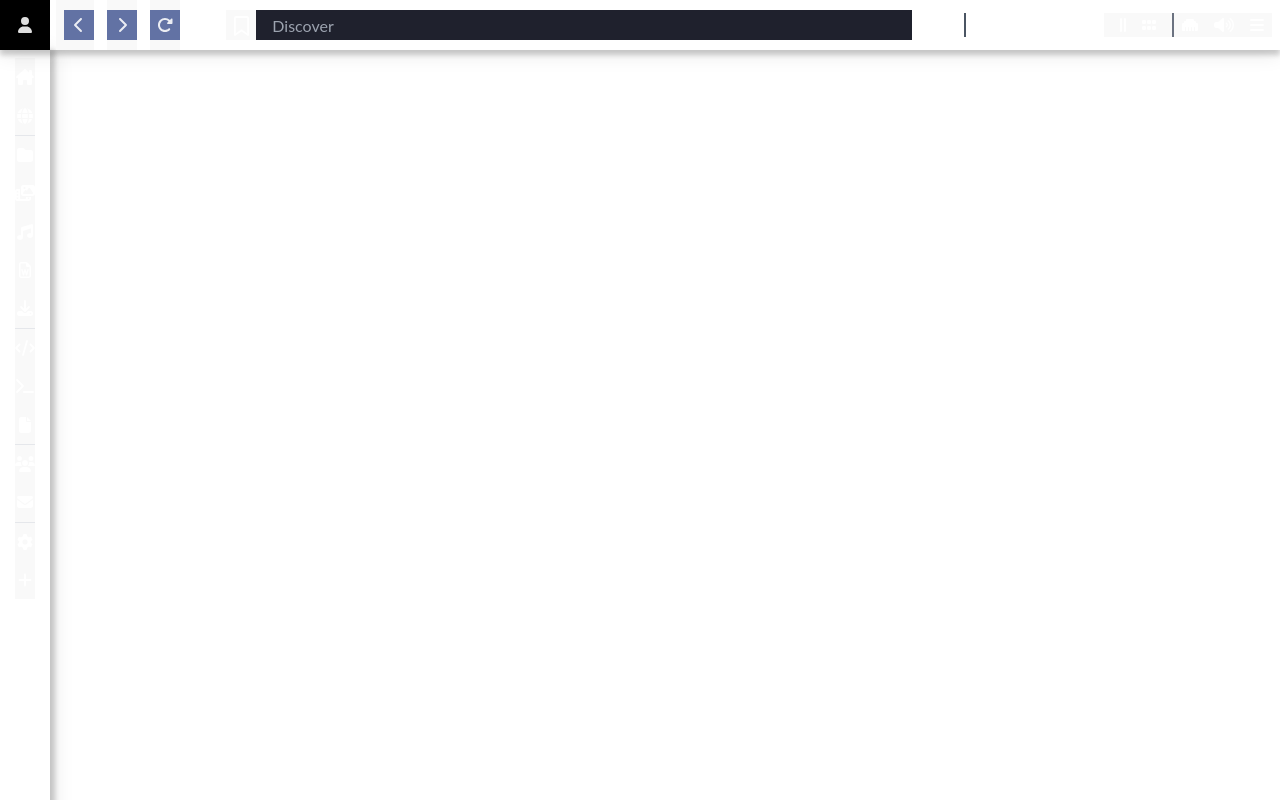
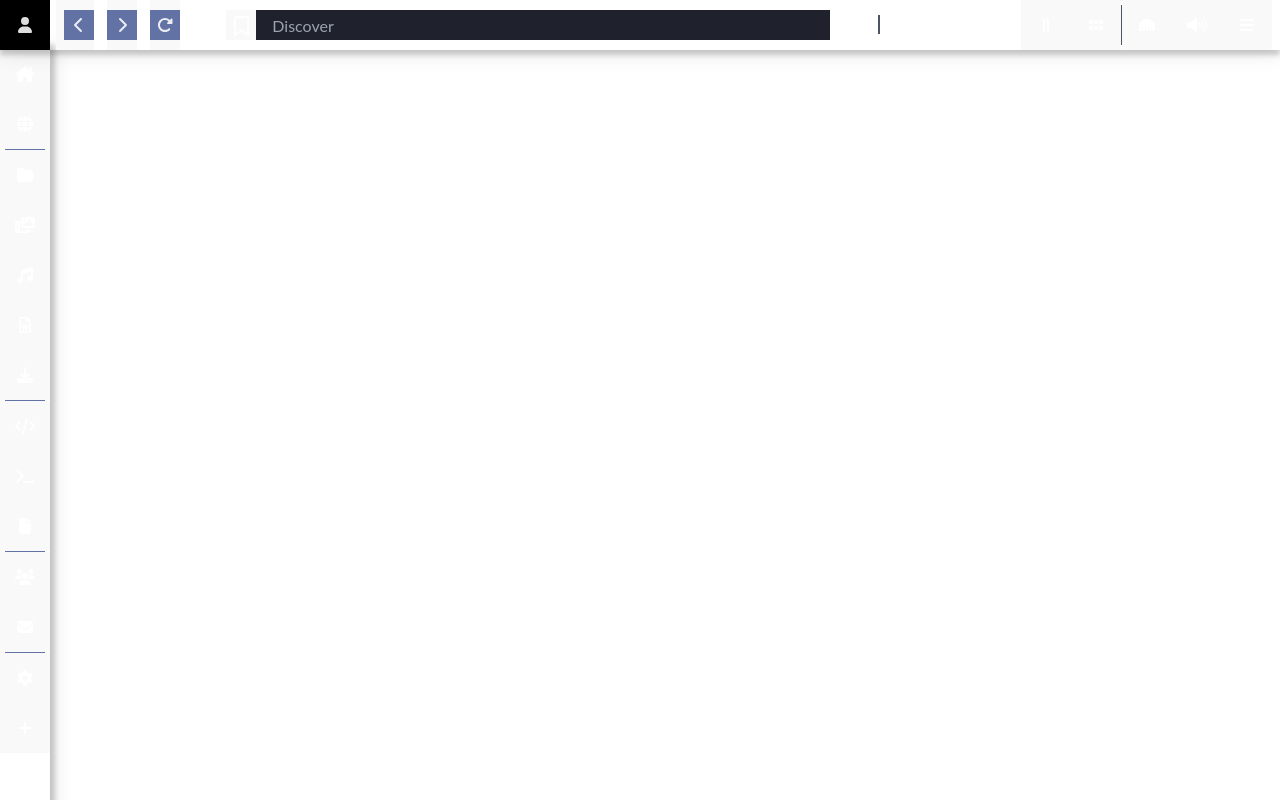
Before and after one commit to noxfall/flatron, a React (Vite) app: page / in a window 1280 px wide. Built offline with nearby package versions, Linux system fonts and the light colour scheme.

Commit message:
Destructure components

```diff
--- a/index.html
+++ b/index.html
@@ -2,7 +2,7 @@
 <html lang="en">
   <head>
     <meta charset="UTF-8" />
-    <link rel="icon" type="image/svg+xml" href="/vite.svg" />
+    <link rel="icon" type="image/svg+xml" href="/logo.svg" />
     <meta name="viewport" content="width=device-width, initial-scale=1.0" />
     <title>Flatron</title>
   </head>
--- a/src/App.jsx
+++ b/src/App.jsx
@@ -1,11 +1,10 @@
-import TopBar from "./components/common/TopBar";
-import LeftBar from "./components/common/LeftBar";
+import { TopBar, SidebarLeft } from "./components/common";
 
 const App = () => {
   return (
     <main className="app">
       <TopBar />
-      <LeftBar />
+      <SidebarLeft />
     </main>
   );
 };
--- a/src/components/common/LeftBar.jsx
+++ b/src/components/common/SidebarLeft/index.jsx
@@ -6,9 +6,9 @@ const LeftBar = () => {
   return (
     <aside
       id="leftBar"
-      className="flex flex-col justify-start items-center absolute left-0 top-[50px] w-[50px] h-full"
+      className="flex flex-col justify-start items-center absolute left-0 top-[45px] w-[50px] h-full"
     >
-      <div className="flex flex-col py-2 h-full">
+      <div className="flex flex-col py-1 h-full">
         <button>
           <FontAwesomeIcon icon={faHomeLg} />
         </button>
--- a/src/components/common/TopBar.jsx
+++ /dev/null
@@ -1,65 +0,0 @@
-import { useState, useEffect } from 'react';
-import { FontAwesomeIcon } from "@fortawesome/react-fontawesome";
-import { faChevronLeft, faChevronRight, faBars, faEthernet, faUser, faRotateRight, faVolumeHigh, faGripLinesVertical, faGripHorizontal, faTableColumns, faTableCells, faGripVertical } from "@fortawesome/free-solid-svg-icons";
-import { faBookmark } from '@fortawesome/free-regular-svg-icons';
-
-const TopBar = () => {
-  const [time, setTime] = useState(new Date());
-
-  useEffect(() => {
-    const timer = setInterval(() => setTime(new Date()), 60000);
-    () => clearInterval(timer);
-  });
-
-  return (
-    <nav className="flex flex-row justify-between items-center absolute top-0 w-full h-[50px] pr-2">
-      <div className="flex">
-        <button className="bg-black w-[50px] h-[50px]">
-          <FontAwesomeIcon icon={faUser} />
-        </button>
-        <button className="navBtn pl-2">
-          <a href="#"><FontAwesomeIcon icon={faChevronLeft} /></a>
-        </button>
-        <button className="navBtn">
-          <a href="#"><FontAwesomeIcon icon={faChevronRight} /></a>
-        </button>
-        <button className="navBtn">
-          <a href="#"><FontAwesomeIcon icon={faRotateRight} /></a>
-        </button>
-      </div>
-      <div className="flex items-center flex-grow pl-10">
-        <button className="px-2 w-[30px] h-30px text-[20px]">
-          <FontAwesomeIcon icon={faBookmark} />
-        </button>
-        <input
-          type="text"
-          placeholder="Discover"
-          className="w-full h-[30px] bg-[#1f212d] outline-none font-[16px] px-[1em] flex-1"
-        />
-        <div className="flex justify-between">
-          <span className="px-2 border-r-2 border-gray-600">{time.getHours()}: {time.getMinutes()}</span>
-          <span className="px-2">{time.toDateString().substring(0, 10)}</span>
-        </div>
-      </div>
-      <div className="ml-10">
-        <button className="pl-4 pr-2">
-          <a href="#"><FontAwesomeIcon icon={faGripLinesVertical} /></a>
-        </button>
-        <button className="px-2 pr-4">
-          <a href="#"><FontAwesomeIcon icon={faGripHorizontal} /></a>
-        </button>
-        <button className="px-2 border-l-2 border-gray-500">
-          <a href="#"><FontAwesomeIcon icon={faEthernet} /></a>
-        </button>
-        <button className="px-2">
-          <a href="#"><FontAwesomeIcon icon={faVolumeHigh} /></a>
-        </button>
-        <button className="px-2">
-          <a href="#"><FontAwesomeIcon icon={faBars} /></a>
-        </button>
-      </div>
-    </nav>
-  );
-};
-
-export default TopBar;
--- /dev/null
+++ b/src/components/common/TopBar/Clock.jsx
@@ -0,0 +1,19 @@
+import { useState, useEffect } from 'react';
+
+const Clock = () => {
+  const [time, setTime] = useState(new Date());
+
+  useEffect(() => {
+    const timer = setInterval(() => setTime(new Date()), 60000); // Update every minute
+    () => clearInterval(timer);
+  });
+
+  return (
+    <div className="px-2 w-[15%]">
+      <span className="pr-2">{time.getHours()}:{time.getMinutes()}</span>
+      <span className='pl-2 border-l-2 border-gray-600'>{time.toDateString().substring(0, 10)}</span>
+    </div>
+  );
+};
+
+export default Clock;
--- /dev/null
+++ b/src/components/common/TopBar/Navigation.jsx
@@ -0,0 +1,23 @@
+import { FontAwesomeIcon } from "@fortawesome/react-fontawesome";
+import { faUser, faChevronLeft, faChevronRight, faRotateRight } from '@fortawesome/free-solid-svg-icons';
+
+const Navigation = () => {
+  return (
+    <div className="flex">
+      <button className="bg-black w-[50px] h-[50px]">
+        <FontAwesomeIcon icon={faUser} />
+      </button>
+      <button className="navBtn pl-2">
+        <a href="#"><FontAwesomeIcon icon={faChevronLeft} /></a>
+      </button>
+      <button className="navBtn">
+        <a href="#"><FontAwesomeIcon icon={faChevronRight} /></a>
+      </button>
+      <button className="navBtn">
+        <a href="#"><FontAwesomeIcon icon={faRotateRight} /></a>
+      </button>
+    </div>
+  );
+};
+
+export default Navigation;
--- /dev/null
+++ b/src/components/common/TopBar/SearchBoxContainer.jsx
@@ -0,0 +1,19 @@
+import { FontAwesomeIcon } from "@fortawesome/react-fontawesome";
+import { faBookmark } from "@fortawesome/free-regular-svg-icons";
+
+const SearchBoxContainer = () => {
+  return (
+    <div className="flex items-center flex-grow pl-10">
+      <button className="px-2 w-[30px] h-30px text-[20px]">
+        <FontAwesomeIcon icon={faBookmark} />
+      </button>
+      <input
+        type="text"
+        placeholder="Discover"
+        className="w-full h-[30px] bg-[#1f212d] outline-none font-[16px] px-[1em]"
+      />
+    </div>
+  );
+};
+
+export default SearchBoxContainer;
--- /dev/null
+++ b/src/components/common/TopBar/UserMenuContainer.jsx
@@ -0,0 +1,27 @@
+import { FontAwesomeIcon } from "@fortawesome/react-fontawesome";
+import { faBars, faEthernet, faVolumeHigh, faGripLinesVertical, faGripHorizontal } from "@fortawesome/free-solid-svg-icons";
+
+const UserMenuContainer = () => {
+  return (
+    <div className="flex justify-center items-center" id="userMenu">
+      <button>
+        <a href="#"><FontAwesomeIcon icon={faGripLinesVertical} /></a>
+      </button>
+      <button>
+        <a href="#"><FontAwesomeIcon icon={faGripHorizontal} /></a>
+      </button>
+      <div className="border-l-[1px] border-gray-600 h-[40px]"></div>
+      <button>
+        <a href="#"><FontAwesomeIcon icon={faEthernet} /></a>
+      </button>
+      <button>
+        <a href="#"><FontAwesomeIcon icon={faVolumeHigh} /></a>
+      </button>
+      <button>
+        <a href="#"><FontAwesomeIcon icon={faBars} /></a>
+      </button>
+    </div>
+  );
+};
+
+export default UserMenuContainer;
--- /dev/null
+++ b/src/components/common/TopBar/index.jsx
@@ -0,0 +1,18 @@
+import Clock from './Clock';
+import Navigation from "./Navigation";
+import SearchBoxContainer from "./SearchBoxContainer";
+import UserMenuContainer from './UserMenuContainer';
+
+const TopBar = () => {
+
+  return (
+    <nav className="flex flex-row justify-between items-center absolute top-0 w-full h-[50px] pr-2">
+      <Navigation />
+      <SearchBoxContainer />
+      <Clock />
+      <UserMenuContainer />
+    </nav>
+  );
+};
+
+export default TopBar;
--- /dev/null
+++ b/src/components/common/index.js
@@ -0,0 +1,2 @@
+export { default as TopBar } from './TopBar';
+export { default as SidebarLeft } from './SidebarLeft';
--- a/src/index.css
+++ b/src/index.css
@@ -31,20 +31,12 @@
   color: rgba(255, 255, 255, 0.87);
 }
 
+/* TOP BAR */
+
 nav {
   z-index: 9;
   box-shadow: 0px 5px 5px 0px rgba(0, 0, 0, 0.18),
     0px 5px 20px 0px rgba(0, 0, 0, 0.09);
-}
-
-#leftBar {
-  z-index: 0;
-  box-shadow: 5px 0px 5px 0px rgba(0, 0, 0, 0.18),
-    5px 0px 20px 0px rgba(0, 0, 0, 0.09);
-}
-
-#leftBar > div > button {
-  padding: .45em 0;
 }
 
 .navBtn {
@@ -63,12 +55,58 @@ nav {
   height: 30px;
   width: 30px;
   cursor: pointer;
+  transition: .3s;
+}
+
+.navBtn > a:hover {
+  background-color: #424557;
+}
+
+/* LEFT SIDEBAR */
+
+#leftBar {
+  z-index: 0;
+  box-shadow: 5px 0px 5px 0px rgba(0, 0, 0, 0.18),
+    5px 0px 20px 0px rgba(0, 0, 0, 0.09);
+}
+
+#leftBar > div {
+  width: 100%;
+}
+
+#leftBar > div > button {
+  width: 100%;
+  height: 50px;
+}
+
+#leftBar > div > button:hover {
+  color: white;
+  background-color: #1f212d;
+  transition: .3s;
+}
+
+hr {
+  width: 80%;
+  border-color: #6272a4;
+  align-self: center;
 }
 
 h1 {
   font-size: 3.2em;
   line-height: 1.1;
 }
+
+/* USER MENU */
+#userMenu > button {
+  transition: .3s;
+  width: 50px;
+  height: 50px;
+}
+
+#userMenu > button:hover {
+  background: #1f212d;
+}
+
 /*
 button {
   border-radius: 8px;
@@ -102,3 +140,25 @@ button:focus-visible {
     background-color: #f9f9f9;
   }
 }
+
+
+/* SCROLLBAR */
+::-webkit-scrollbar {
+  width: .5rem !important;
+  height: .5rem !important;
+}
+
+::-webkit-scrollbar-track {
+  background-color: #2c2e3a !important;
+  border-radius: .55rem !important;
+}
+
+::-webkit-scrollbar-thumb {
+  border-radius: .5rem !important;
+  background-color: #424557;
+  transition: .3s;
+}
+
+::-webkit-scrollbar-corner {
+  background-color: transparent !important;
+}
```
